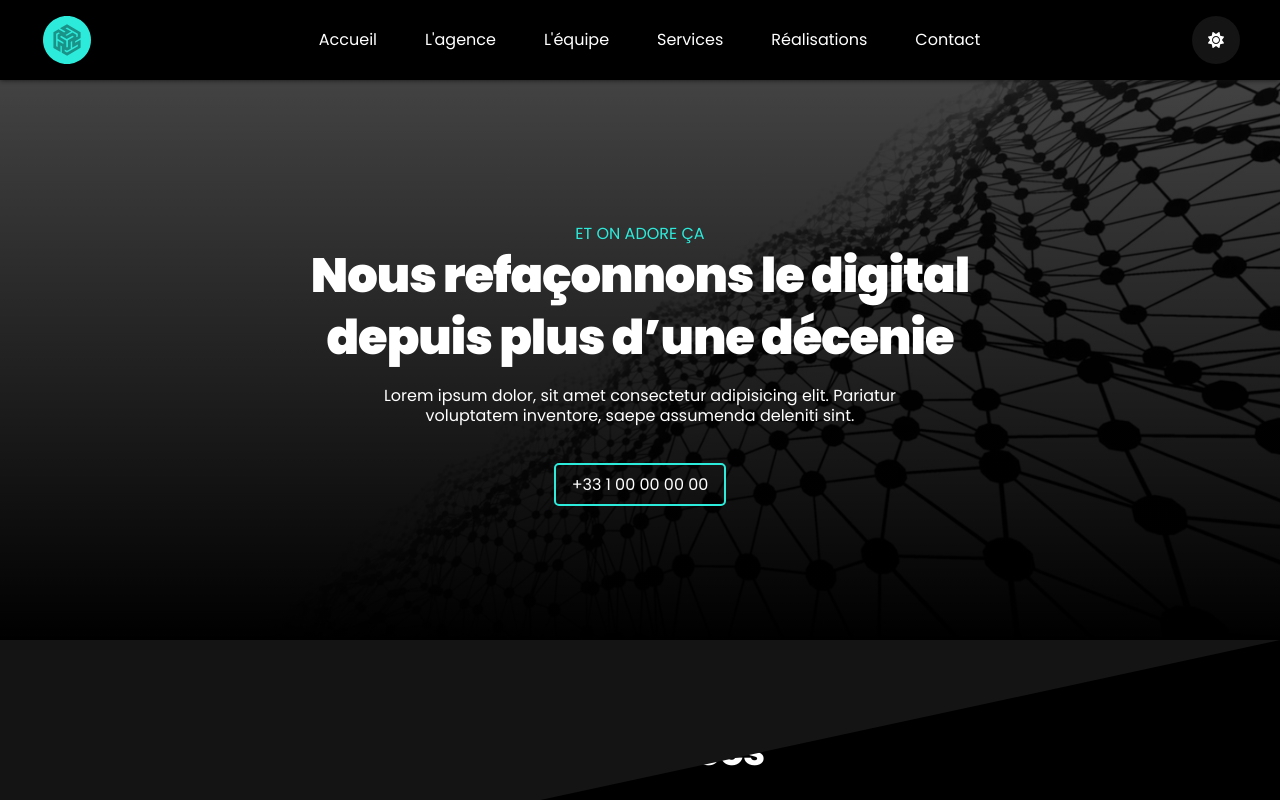
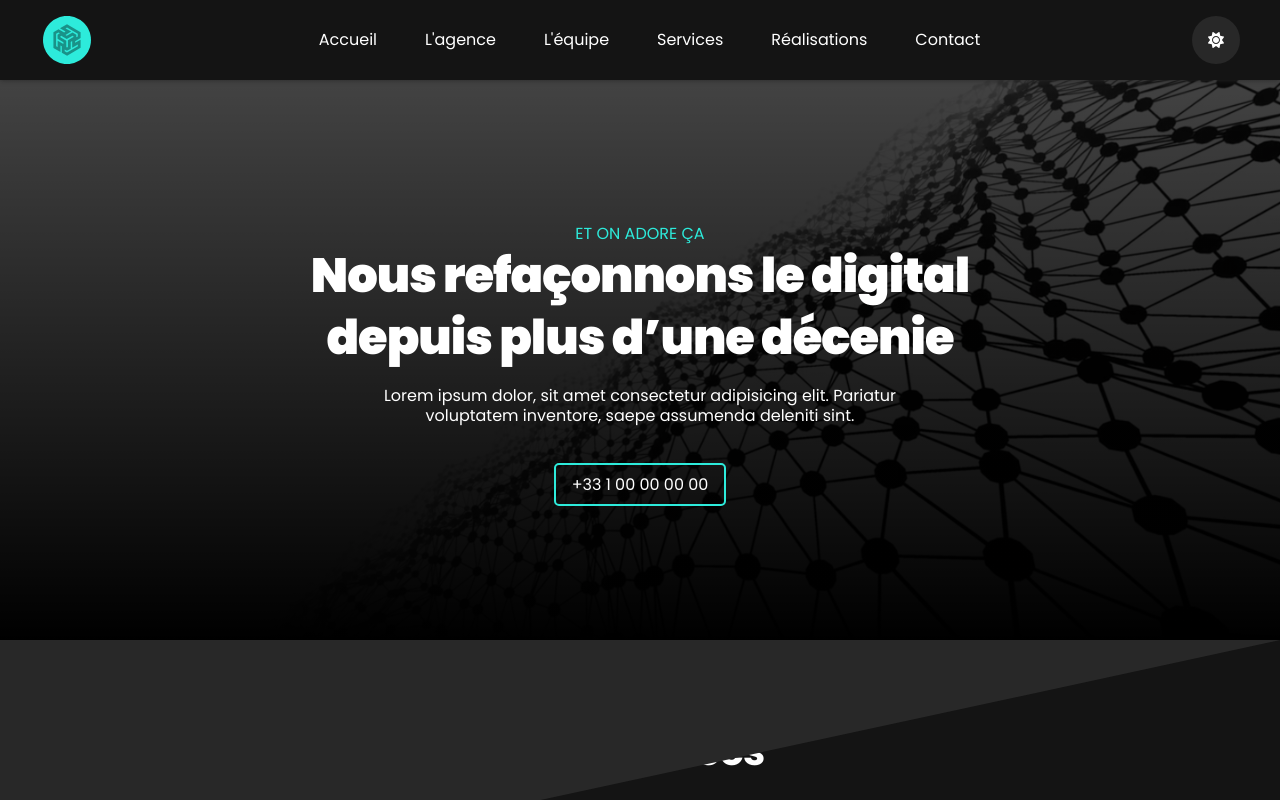
Before and after one commit to yousoumar/agency, a Next.js app: page / in a window 1280 px wide. Shown: the top 800 px of the page. Built offline with nearby package versions, Linux system fonts and the light colour scheme.

Commit message:
updates theme logic and colors

```diff
--- a/components/Header/Header.scss
+++ b/components/Header/Header.scss
@@ -8,10 +8,6 @@
   padding: 0 1rem;
   background-color: var(--background);
   box-shadow: 0 0 5px var(--secondary);
-
-  &.scrolled {
-    box-shadow: 0 0 5px var(--secondary);
-  }
 
   .container {
     display: flex;
--- a/components/Header/Header.tsx
+++ b/components/Header/Header.tsx
@@ -1,40 +1,22 @@
 /* eslint-disable @next/next/no-img-element */
-import { useEffect, useRef, useState } from "react";
+import { useEffect, useState } from "react";
 
 export default function Header() {
   const [showNav, setShowNav] = useState(false);
-  const headerRef = useRef<HTMLElement>(null);
-  let savedTheme: string;
-  try {
-    const savedItem = localStorage.getItem("theme") || "";
-    savedTheme = ["dark", "light"].includes(savedItem) ? savedItem : "dark";
-  } catch (error) {
-    savedTheme = "dark";
-  }
-  const [theme, setTheme] = useState<string>(savedTheme);
+  const [theme, setTheme] = useState<"light" | "">("");
+
+  useEffect(() => {
+    const savedTheme = localStorage.getItem("theme") || "";
+    setTheme(savedTheme === "light" ? savedTheme : "");
+  }, []);
 
   useEffect(() => {
     localStorage.setItem("theme", theme);
     document.documentElement.setAttribute("data-theme", theme || "");
   }, [theme]);
 
-  useEffect(() => {
-    window.addEventListener("scroll", () => {
-      if (window.pageYOffset > 50) {
-        headerRef.current!.classList.add("scrolled");
-      } else {
-        headerRef.current!.classList.remove("scrolled");
-      }
-    });
-    showNav
-      ? headerRef.current!.classList.add("clicked")
-      : headerRef.current!.classList.remove("clicked");
-  }, [showNav]);
-  const toggleNav = () => {
-    setShowNav(!showNav);
-  };
   return (
-    <header className="header" ref={headerRef}>
+    <header className="header">
       <div className="container">
         <a href="" className="brand">
           <img src="/logo.svg" alt="" />
@@ -50,9 +32,9 @@ export default function Header() {
         <div className="buttons">
           <button
             className="theme-toggler"
-            onClick={() => setTheme(theme == "dark" ? "light" : "dark")}
+            onClick={() => setTheme(theme == "light" ? "" : "light")}
           >
-            {theme === "dark" ? (
+            {theme !== "light" ? (
               <svg xmlns="http://www.w3.org/2000/svg" viewBox="0 0 512 512">
                 <path
                   fill="currentColor"
@@ -68,7 +50,7 @@ export default function Header() {
               </svg>
             )}
           </button>
-          <button className="hamburger" onClick={toggleNav}>
+          <button className="hamburger" onClick={() => setShowNav(!showNav)}>
             <span className="bar bar1"></span>
             <span className="bar bar2"></span>
             <span className="bar bar3"></span>
--- a/styles/variables.scss
+++ b/styles/variables.scss
@@ -1,7 +1,7 @@
 :root {
   --primary: #2debdb;
-  --background: black;
-  --secondary: rgb(20 20 20);
+  --background: rgb(20 20 20);
+  --secondary: rgb(40 40 40);
   --forground: white;
 }
 
```
